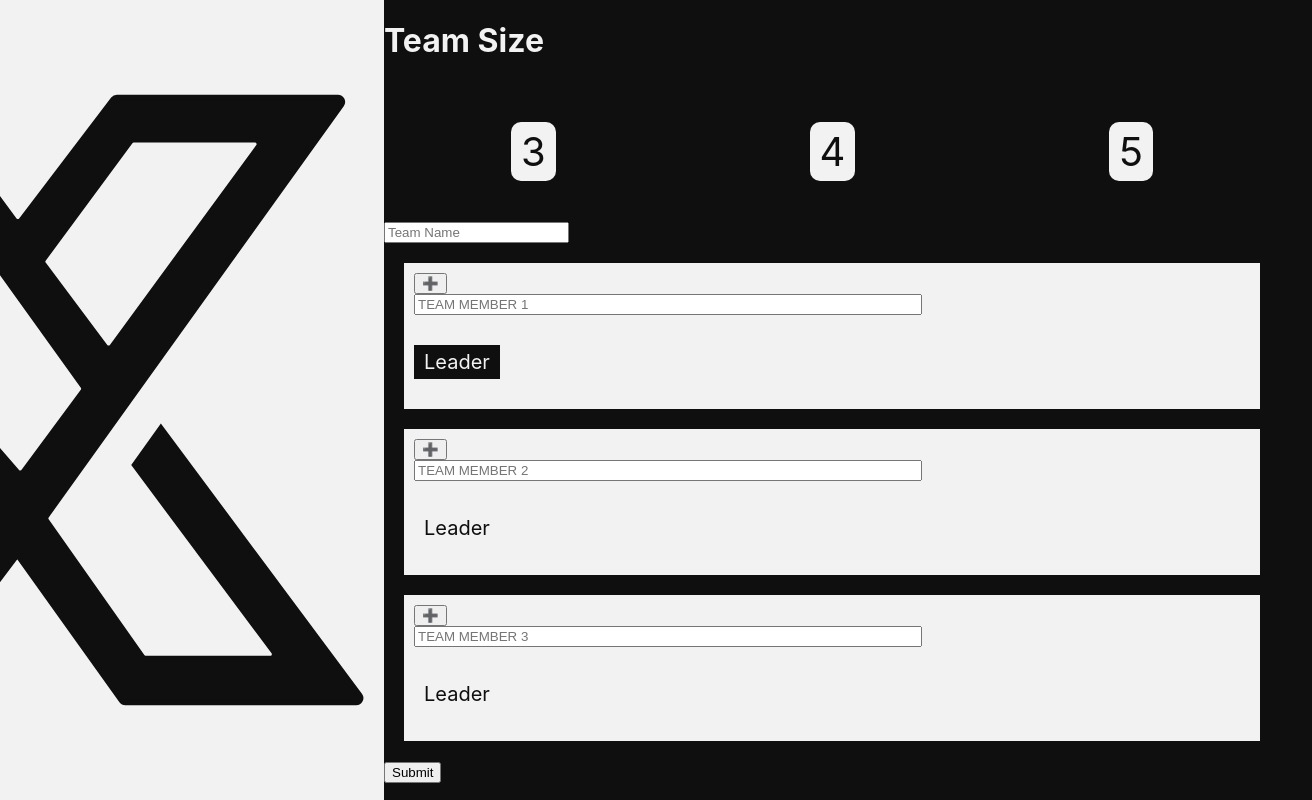
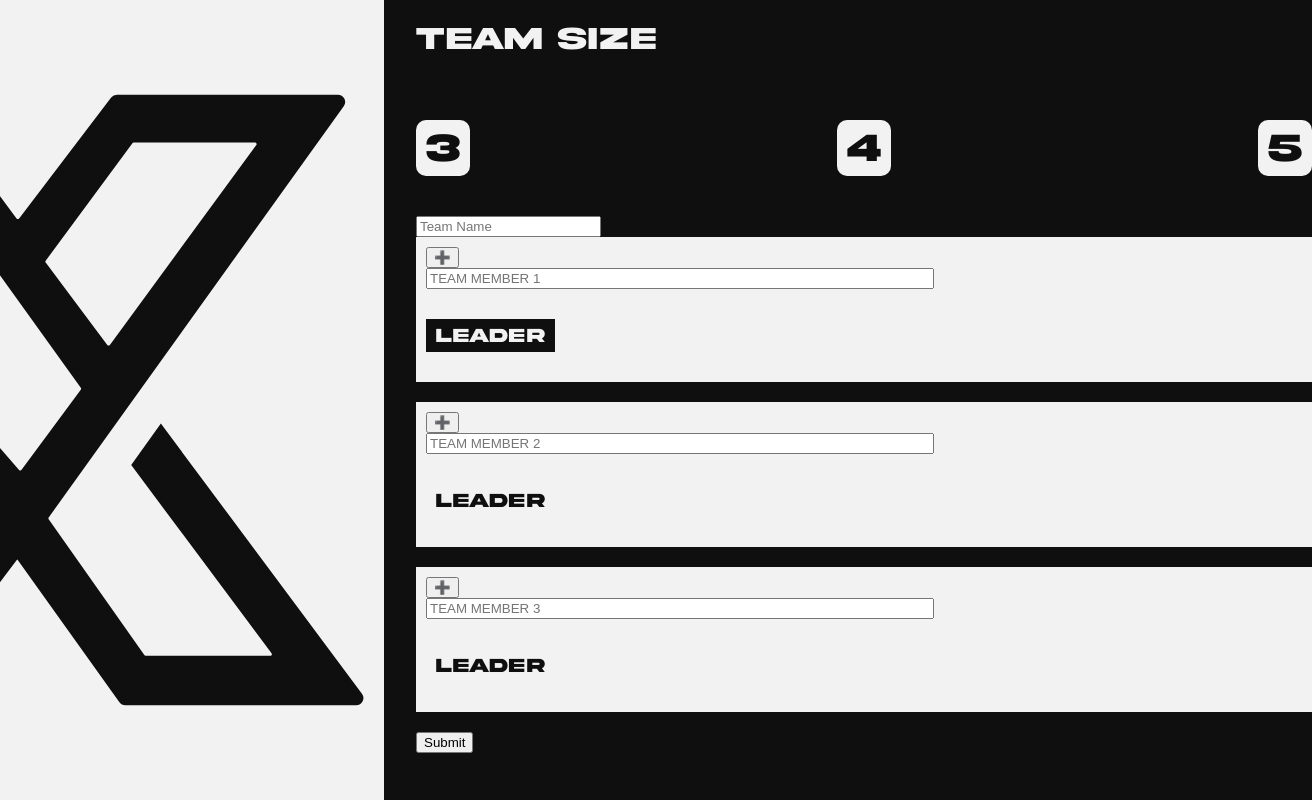
Before and after one commit to Iron0utlaw/NSUTthon24, a React (Create React App) app: page /r in a window 1280 px wide. Shown: the whole page, 1312 px wide, since content can reach past the window. Built offline with nearby package versions, Linux system fonts and the light colour scheme; no server answers.

Commit message:
Akira Font added

```diff
--- a/src/comp/acc/myacc.css
+++ b/src/comp/acc/myacc.css
@@ -1,7 +1,7 @@
 .acc-container, .acc-toggle{
     background-color: var(--main);
     color: var(--sec);
-    margin: 20px;
+    margin-bottom: 20px;
     padding: 10px;
     display: flex;
     flex-direction: column;
--- a/src/comp/reg.css
+++ b/src/comp/reg.css
@@ -1,8 +1,7 @@
 .reg-container{
-    display: flex;
-    align-items: center;
-    justify-content: space-between;
-    height: max-content;
+    display: grid;
+    gap: 2rem;
+    grid-template-columns: 1fr 2fr;
 }
 
 .form{
@@ -10,6 +9,7 @@
     height: 100vh;
     width: 70vw;
     overflow:scroll;
+    text-align: left;
 }
 
 .side{
@@ -39,5 +39,5 @@
 
 .size-btn{
     display: flex;
-    justify-content: space-around;
+    justify-content: space-between;
 }
--- a/src/comp/reg.js
+++ b/src/comp/reg.js
@@ -113,7 +113,6 @@ const Reg = () => {
     <div className='reg-container'>
         <div className='side'>
             <Thon className='thon'/>
-
         </div>
         <form id='my-form' className='form' onSubmit={onSubmit}>
             <h1>Team Size</h1>
--- a/src/index.css
+++ b/src/index.css
@@ -5,7 +5,7 @@
 
 body {
   margin: 0;
-  font-family: -apple-system, BlinkMacSystemFont, 'Segoe UI', 'Roboto', 'Oxygen',
+  font-family: 'Akira',-apple-system, BlinkMacSystemFont, 'Segoe UI', 'Roboto', 'Oxygen',
     'Ubuntu', 'Cantarell', 'Fira Sans', 'Droid Sans', 'Helvetica Neue',
     sans-serif;
   -webkit-font-smoothing: antialiased;
@@ -18,3 +18,10 @@ code {
   font-family: source-code-pro, Menlo, Monaco, Consolas, 'Courier New',
     monospace;
 }
+
+@font-face {
+  font-family: 'Akira';
+  src: local('Akira'), url(./fonts/Akira.otf) format('opentype');
+  /* other formats include: 'woff2', 'truetype, 'opentype',
+                            'embedded-opentype', and 'svg' */
+}
```
Also changed, not shown: src/fonts/Akira.otf (added).
